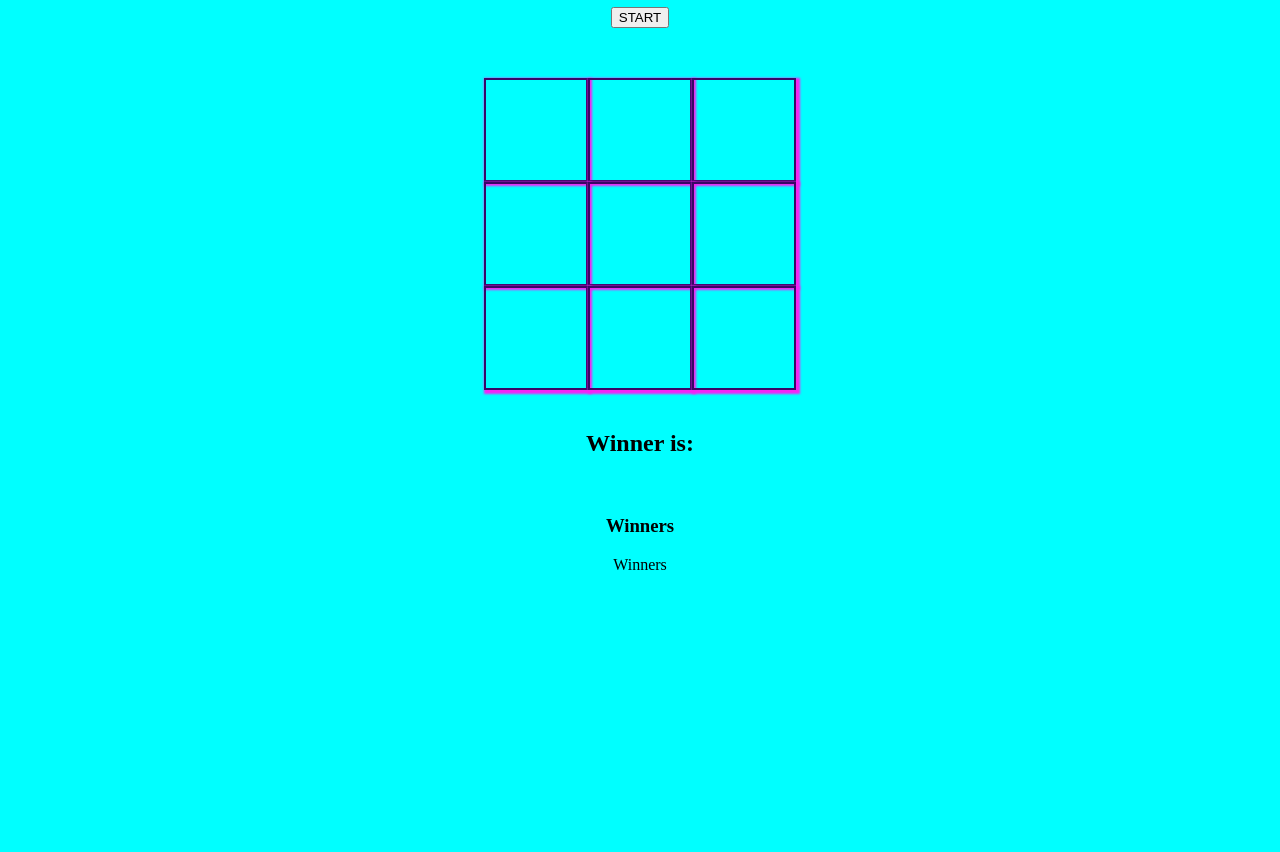
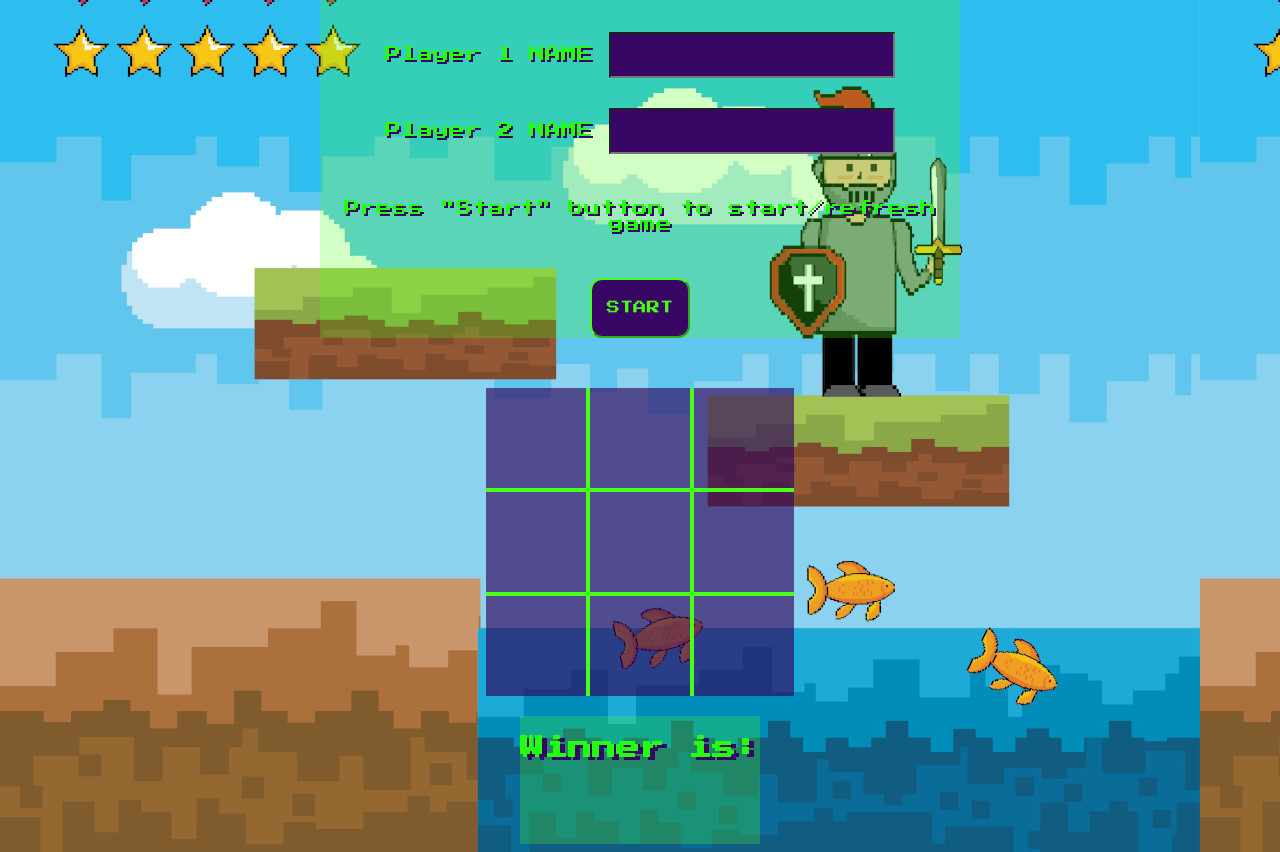
Before and after one commit to NataliaJeszke/xo, a plain HTML site: page index.html in a window 1280 px wide. Shown: the part 81-933 px from the top of the page. Before the commit the page ends 800 px from the top, so only its background shows below. Drawn offline with Linux system fonts and the light colour scheme.

Commit message:
changes in winner output

```diff
--- a/index.html
+++ b/index.html
@@ -6,11 +6,27 @@
     <meta name="viewport" content="width=device-width, initial-scale=1.0" />
     <link rel="stylesheet" href="styles.css" />
     <script src="script.js" defer></script>
+    <link rel="preconnect" href="https://fonts.googleapis.com" />
+    <link rel="preconnect" href="https://fonts.gstatic.com" crossorigin />
+    <link
+      href="https://fonts.googleapis.com/css2?family=Press+Start+2P&display=swap"
+      rel="stylesheet"
+    />
     <title>Tic Tac Toe Game</title>
   </head>
   <body>
     <header>
-      <div><h1>This is Tic Tac Toe Game</h1></div>
+      <div><h1>Tic Tac Toe Game</h1></div>
+      <div>
+        <label for="name">Player 1 NAME</label>
+        <input type="text" id="Player1name" name="name" />
+      </div>
+      <div>
+        <label for="name">Player 2 NAME</label>
+        <input type="text" id="Player2name" name="name" />
+
+      </div>
+      <div><p>Press "Start" button to start/refresh game</p></div>
       <div><button onclick="setPlayer()">START</button></div>
     </header>
     <main>
@@ -31,11 +47,11 @@
           <div class="div9" onclick="selectCell(`div9`)"></div>
         </div>
       </div>
-      <div class="currentWinner"><h2>Winner is:</h2></div>
+      <div class="currentWinner">
+        <h2 class="winner">Winner is:</h2>
+        <p class="showPlayer"></p>
+        <p class="imgDisplay"></p>
+      </div>
     </main>
-    <section class="chart">
-      <div><h3>Winners</h3></div>
-      <div>Winners</div>
-    </section>
   </body>
 </html>
--- a/script.js
+++ b/script.js
@@ -1,9 +1,27 @@
 const Player1="X";
 const Player2="O";
 
+let getLocalStorageName1 = localStorage.getItem("player1Name");
+let getLocalStorageName2 = localStorage.getItem("player2Name");
+
+
+function setName(){
+
+    let player1Name = document.getElementById('Player1name').value;
+    let player2Name=document.getElementById('Player2name').value;
+
+    localStorage.setItem("player1Name", player1Name);
+    localStorage.setItem("player2Name", player2Name);
+
+    }
+
+
+
 function setPlayer(){
+    setName();
+    document.location.reload(true);
     let setStorage = sessionStorage.setItem("player","O");
-    console.log(setStorage);
+
 }
 
 
@@ -143,13 +161,14 @@ const secondCross= [value3, value5, value7];
 
 
     if (firstRX === true || secondRX === true || thirdRX === true || firstCX === true || secondCX === true || thirdCX === true || firstCrossX === true || secondCrossX === true){
-        console.log("Winner is Player 1");
+        document.querySelector(".showPlayer").innerHTML=`${getLocalStorageName1}`;
         displayImage('winner.gif', 200, 200);
 
     }
 
     if (firstRO === true || secondRO === true || thirdRO === true || firstCO === true || secondCO === true || thirdCO === true || firstCrossO === true || secondCrossO === true ){
         console.log("Winner is Player 2");
+        document.querySelector(".showPlayer").innerHTML=`${getLocalStorageName2}`;
         displayImage('winner.gif', 200, 200);
     }
 
@@ -159,17 +178,7 @@ const secondCross= [value3, value5, value7];
 
  checkWinner(firstRow, secondRow, thirdRow, firstColumn, secondColumn, thirdColumn, firstCross, secondCross);
 
-///Wyświetlenie winnera w polu "currentWinner w HTML"
-
-///Zapisanie currentWinnera do "chart"
 /// Blokada gry kiedy jest winner ///
-
-///Guzik "start" resetuje arenę, nowa gra ///
-
-
-
-
-
 
 
 
@@ -183,5 +192,6 @@ function displayImage(src, width, height) {
     img.src = src;
     img.width = width;
     img.height = height;
-    document.body.appendChild(img);
+    var imgShow = document.querySelector(".imgDisplay");
+    imgShow.appendChild(img)
    }
--- a/styles.css
+++ b/styles.css
@@ -1,34 +1,122 @@
 body{
-    background-color: aqua;
+    /* background-image: url("bg3.jpg"); */
+    font-family: 'Press Start 2P', cursive;
+    color: #24fd11;
+    background-image: url("bg.jpg");
+    display: flex;
+    flex-direction: column;
+    align-items: center;
+
+}
+label{
+    text-shadow: 2px 2px #380766;
+}
+input{
+    height: 40px;
+    background-color: #380766;
+    font-family: 'Press Start 2P', cursive;
+    color: #49FF18;
+
+}
+
+button{
+    font-family: 'Press Start 2P', cursive;
+    width: 100px;
+    height: 60px;
+    color: #49FF18;
+    background-color: #380766;
+    border-color: #49FF18;
+    border-radius: 12px;
+
 }
 
 header{
     display: flex;
     flex-direction: column;
     align-items: center;
+    gap: 30px;
+    justify-content: center;
+    text-align: center;
+    background-color: #4aff1841;
+    width: 50vw;
+
+
+}
+h1{
+    text-shadow: 10px 5px #380766;
 }
 
+h2{
+    text-shadow: 5px 3px #380766;
+}
+
+
+p{
+    text-shadow: 2px 2px #380766;
+}
+main{
+    display: flex;
+    flex-direction: column;
+    align-items: center;
+}
 .arena{
     display: flex;
     flex-direction: column;
     align-items: center;
+    justify-content: center;
     margin-top: 50px;
 
 }
 
 .firstRow, .secondRow, .thirdRow{
     display: flex;
+    align-items: center;
+    justify-content: center;
+    width: 60vw;
+
 }
 
 .div1, .div2, .div3, .div4, .div5, .div6, .div7, .div8, .div9{
     width: 100px;
     height: 100px;
-    box-shadow: 2px 2px 2px 2px #f523f5;
-    border: 2px solid #380766;
+    border: 2px solid #49FF18;
     cursor: pointer;
     line-height: 100px;
     font-size: 30px;
     text-align: center;
+    background-color:#32055ca6
+}
+
+.div1{
+    border-left: 0;
+    border-top:0;
+
+}
+.div2{
+    border-top: 0;
+
+}
+.div3{
+    border-top:0;
+    border-right: 0;
+
+}
+.div4{
+    border-left: 0;
+}
+.div6{
+    border-right: 0;
+}
+.div7{
+    border-left: 0;
+    border-bottom: 0;
+}
+.div8{
+    border-bottom: 0;
+}
+.div9{
+    border-bottom: 0;
+    border-right: 0;
 }
 
 .currentWinner{
@@ -36,6 +124,8 @@ header{
     justify-content: center;
     align-items: center;
     margin-top: 20px;
+    flex-direction: column;
+    background-color: #4aff1841;
 }
 
 .chart{
```
Also changed, not shown: bg.jpg (added).
